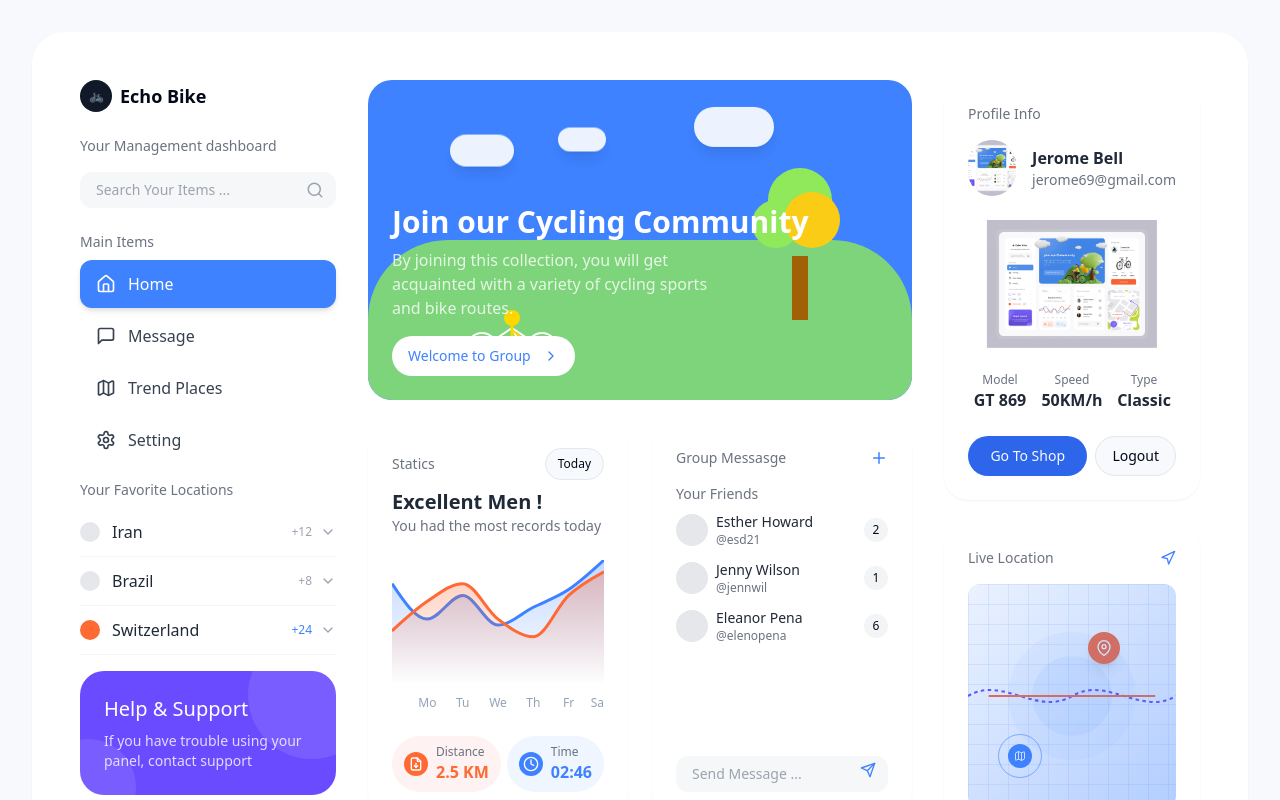
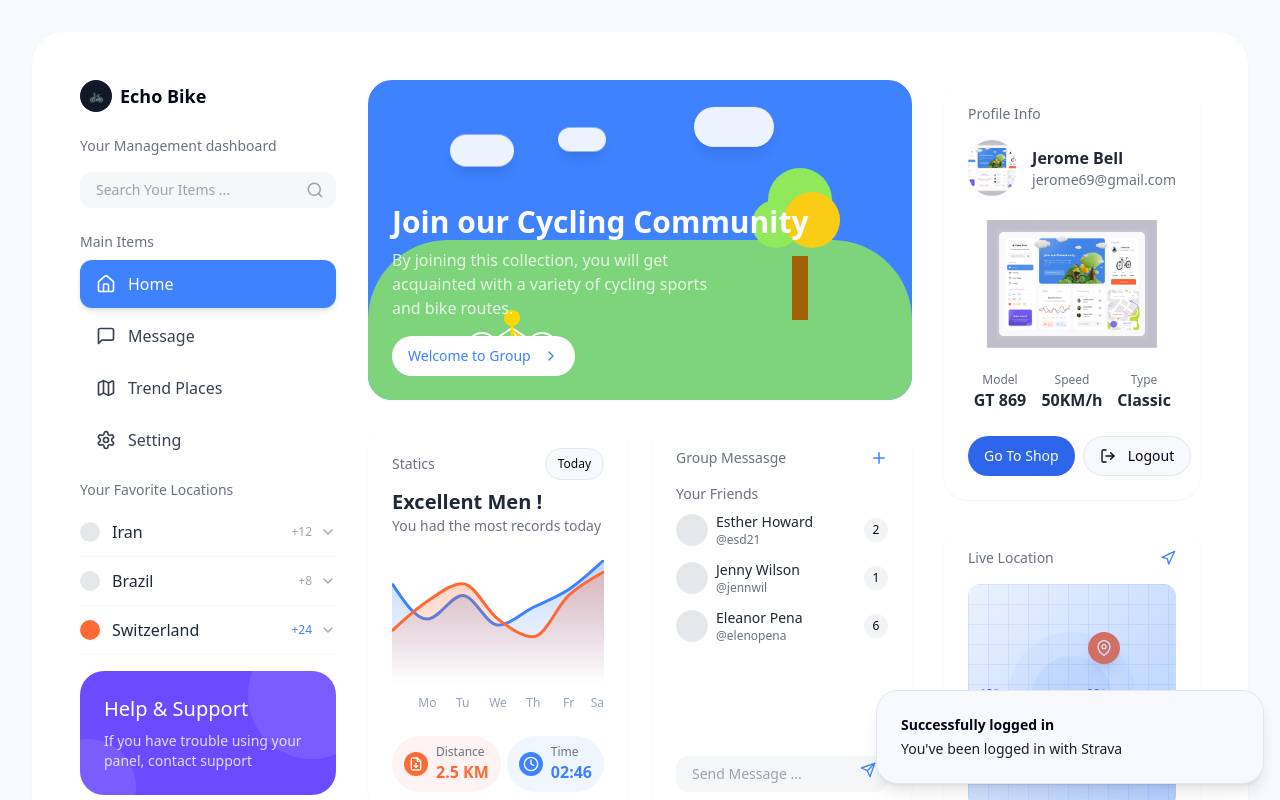
Before and after one commit to liamwaalton/pedal-dashboard, a React (Vite) app: page / in a window 1280 px wide. Both pictures are taken after a click on the button "Login with Strava". Shown: the top 800 px of the page. Built offline with nearby package versions, Linux system fonts and the light colour scheme.

Commit message:
Implement Strava login and update profile section
Implement Strava login functionality and conditionally render profile information based on login status.

```diff
--- a/src/components/ProfileSection.tsx
+++ b/src/components/ProfileSection.tsx
@@ -1,7 +1,8 @@
 
 import React, { useState } from 'react';
 import { Button } from '@/components/ui/button';
-import { LogIn } from 'lucide-react';
+import { LogIn, LogOut } from 'lucide-react';
+import { useToast } from '@/hooks/use-toast';
 
 interface ProfileSectionProps {
   name?: string;
@@ -12,11 +13,24 @@ const ProfileSection = ({ name, email }: ProfileSectionProps) => {
   // This would normally come from authentication context
   // For demo purposes, we'll use local state that can be toggled
   const [isLoggedIn, setIsLoggedIn] = useState(false);
+  const { toast } = useToast();
 
   const handleLoginWithStrava = () => {
     // In a real implementation, this would redirect to Strava OAuth
     // For now, we'll just toggle the state for demonstration
     setIsLoggedIn(true);
+    toast({
+      title: "Successfully logged in",
+      description: "You've been logged in with Strava",
+    });
+  };
+
+  const handleLogout = () => {
+    setIsLoggedIn(false);
+    toast({
+      title: "Successfully logged out",
+      description: "You've been logged out",
+    });
   };
 
   if (!isLoggedIn) {
@@ -98,8 +112,9 @@ const ProfileSection = ({ name, email }: ProfileSectionProps) => {
         <Button
           variant="outline"
           className="flex-none"
-          onClick={() => setIsLoggedIn(false)}
+          onClick={handleLogout}
         >
+          <LogOut size={18} className="mr-1" />
           Logout
         </Button>
       </div>
```
